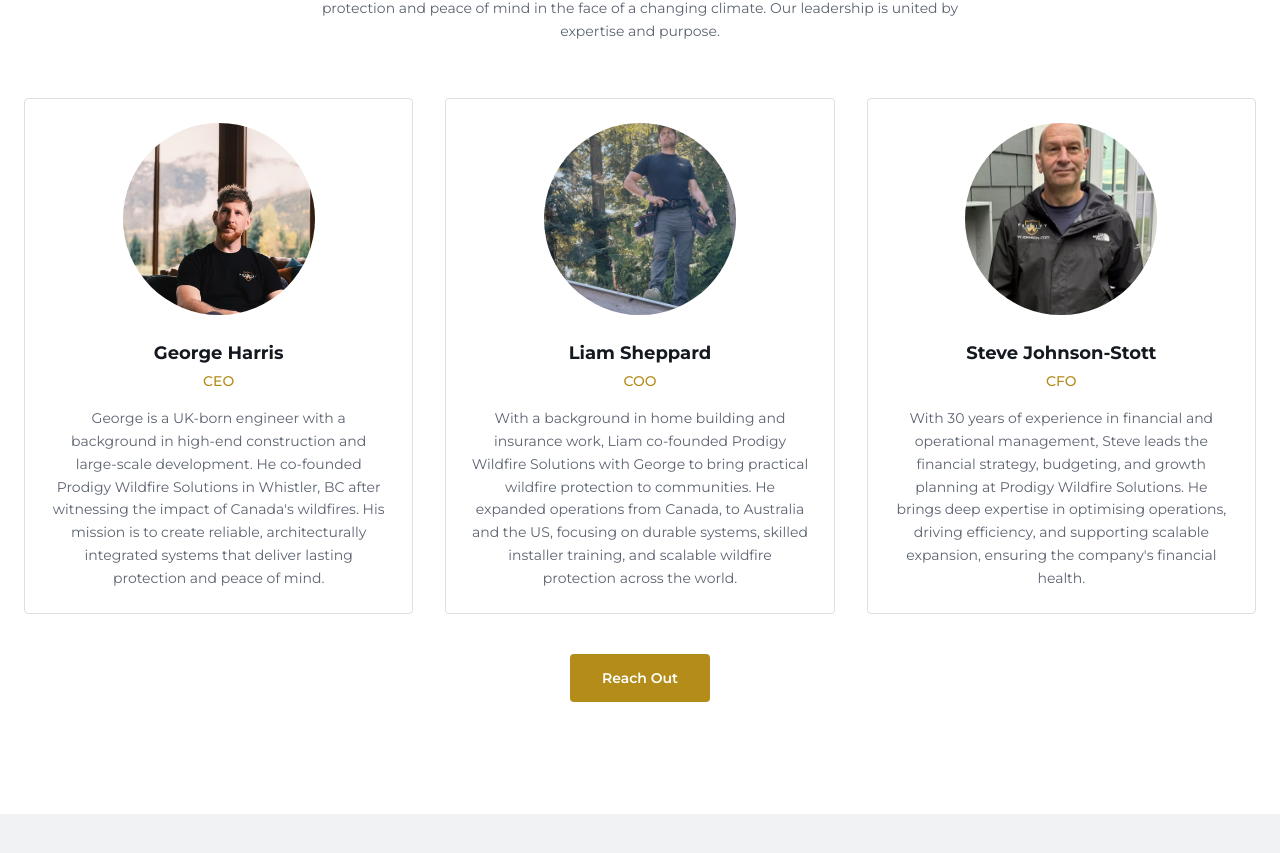
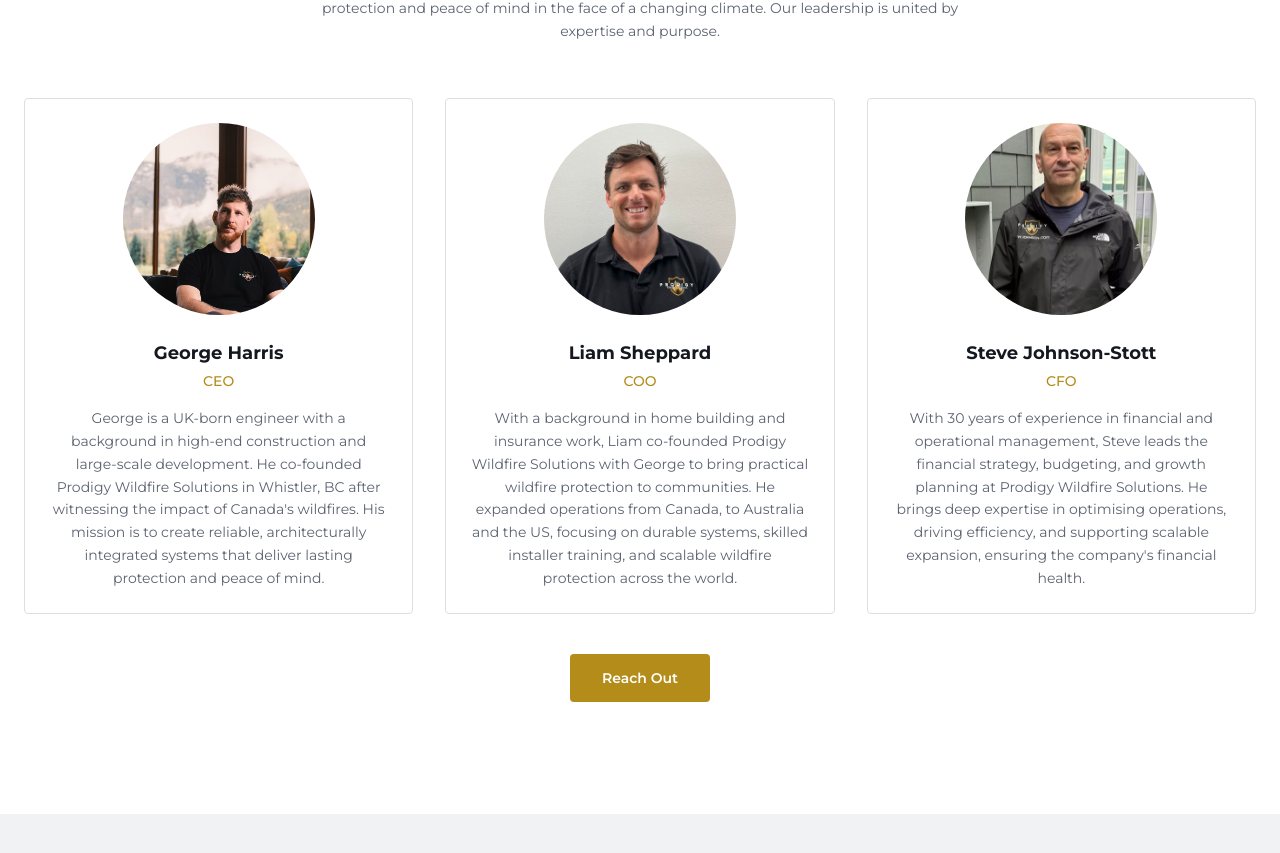
Before and after one commit to Prodigy-Wildfire/website, a Next.js app: page /about in a window 1280 px wide. Shown: the part 2358-3211 px from the top of the page. Built offline with nearby package versions, Linux system fonts and the light colour scheme; no server answers.

Commit message:
Update Liam Sheppard profile image on about page
Co-Authored-By: Claude Opus 4.6 <noreply@anthropic.com>

```diff
--- a/src/components/about/team-section.tsx
+++ b/src/components/about/team-section.tsx
@@ -11,7 +11,7 @@ const founders = [
   {
     name: "Liam Sheppard",
     role: "COO",
-    image: "/images/liam-sheppard-coo.jpg",
+    image: "/images/Liam Sheppard COO About us Page.png",
     bio: "With a background in home building and insurance work, Liam co-founded Prodigy Wildfire Solutions with George to bring practical wildfire protection to communities. He expanded operations from Canada, to Australia and the US, focusing on durable systems, skilled installer training, and scalable wildfire protection across the world.",
   },
   {
```
Also changed, not shown: public/images/Liam Sheppard COO About us Page.png (added).
